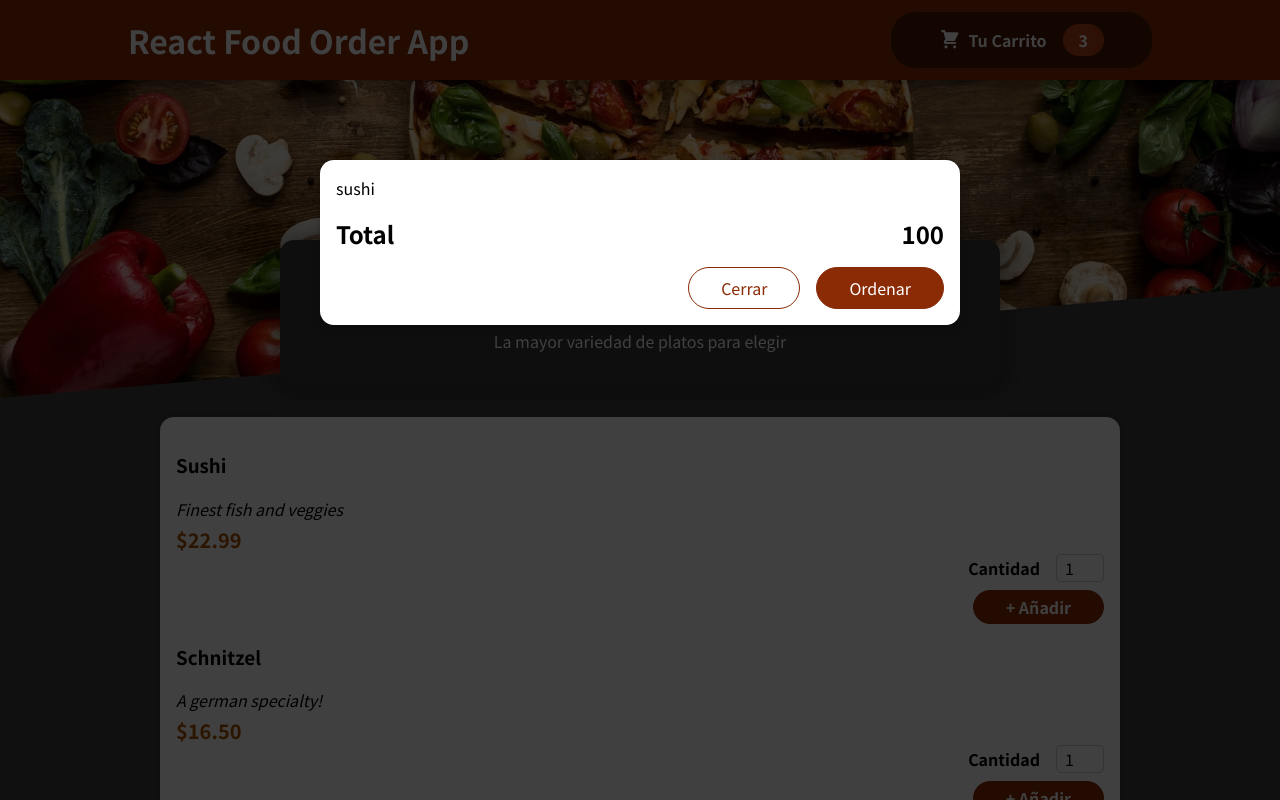
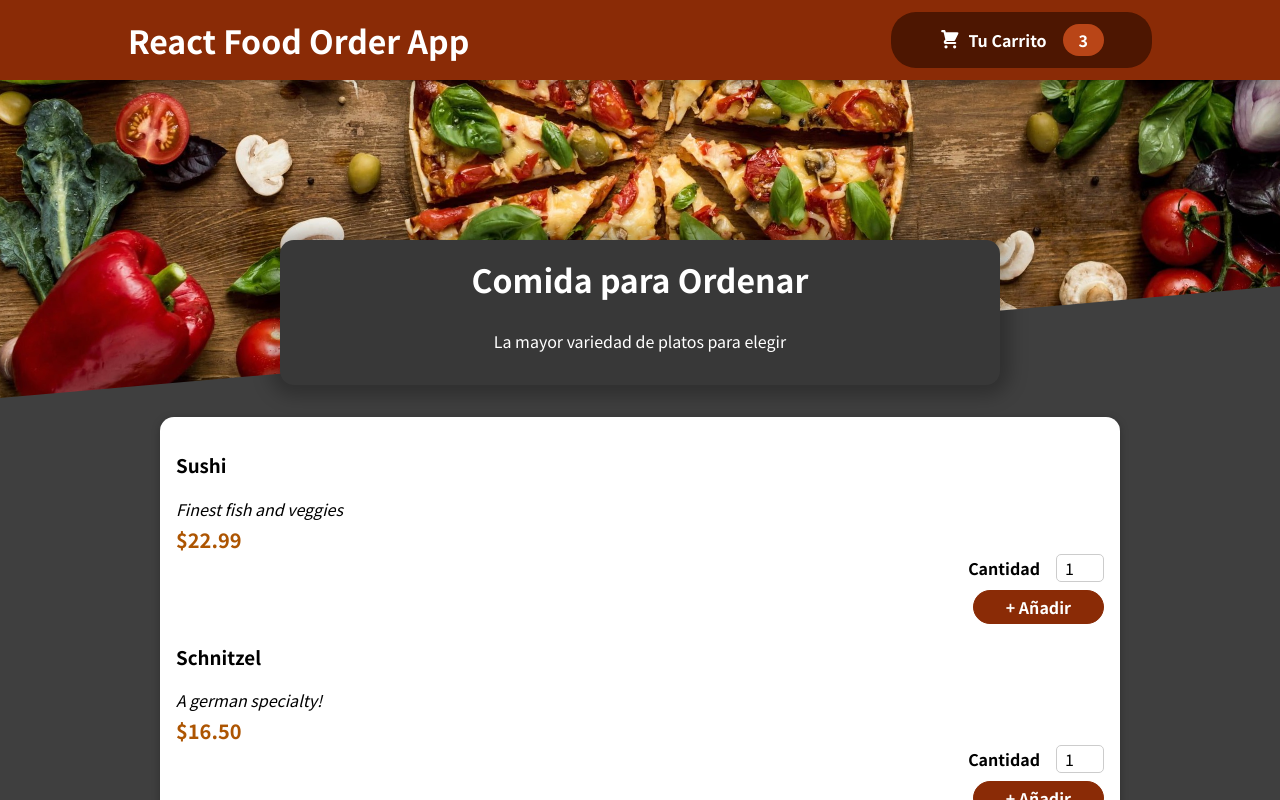
Before and after one commit to jomoral84/React-Food-App, a React (Create React App) app: page / in a window 1280 px wide. Shown: the top 800 px of the page. Built offline with nearby package versions, Linux system fonts and the light colour scheme.

Commit message:
Creacion de CartProvider

```diff
--- a/src/App.js
+++ b/src/App.js
@@ -1,21 +1,40 @@
-import { Fragment } from "react";
+import { Fragment, useState } from "react";
 import Header from "./components/Layout/Header";
 import Meals from "./components/Meal/Meals";
 import Cart from "./components/Cart/Cart";
+import CartProvider from "./store/CartProvider";
 
 
 function App() {
+
+   const [cartIsShow, setCartIsShow] = useState(false);
+
+
+   const showCartHandler = () => {
+     setCartIsShow(true);
+    };
+
+   const hideCartHandler = () => {
+     setCartIsShow(false);
+    };
+
+
+
+
   return (
-    <Fragment>
-      <Cart/>
-    <Header/>
+   <CartProvider>
+    {cartIsShow && <Cart onClose={hideCartHandler}/>}
+    <Header onShowCart={showCartHandler}/>
       <main>
       <Meals/>
       </main>
 
+   </CartProvider>
 
 
-    </Fragment>
+
+
+
 
   );
 }
--- a/src/components/Cart/Cart.js
+++ b/src/components/Cart/Cart.js
@@ -10,14 +10,14 @@ const Cart = (props) => {
 
 
     return (
-         <Modal>
+         <Modal onClose={props.onClose}>
             {cartItems}
             <div className={classes.total}>
                 <span>Total</span>
                 <span>100</span>
             </div>
             <div className={classes.actions}>
-                 <button className={classes['button--alt']}>Cerrar</button>
+                 <button className={classes['button--alt']} onClick={props.onClose}>Cerrar</button>
                  <button className={classes.button}>Ordenar</button>
 
             </div>
--- a/src/components/Layout/Header.js
+++ b/src/components/Layout/Header.js
@@ -8,7 +8,7 @@ const Header = (props) => {
     <Fragment>
    <header className={classes.header}>
      <h1>React Food Order App</h1>
-        <HeaderCardButton></HeaderCardButton>
+        <HeaderCardButton onClick={props.onShowCart}></HeaderCardButton>
    </header>
    <div className={classes['main-image']}>
        <img src={mealsImage} />
--- a/src/components/Layout/HeaderCardButton.js
+++ b/src/components/Layout/HeaderCardButton.js
@@ -4,7 +4,7 @@ import CartIcon from '../Cart/CartIcon';
 
 
 const HeaderCardButton = (props) => {
-  return <button className={classes.button}>
+  return <button className={classes.button} onClick={props.onClick}>
    <span className={classes.icon}><CartIcon></CartIcon></span>
    <span>Tu Carrito</span>
    <span className={classes.badge}>3</span>
--- a/src/components/UI/Modal.js
+++ b/src/components/UI/Modal.js
@@ -7,7 +7,7 @@ import ReactDOM from 'react-dom';
 
 const BackDrop = (props) => {
     return (
-        <div className={classes.backdrop}>
+        <div className={classes.backdrop} onClick={props.onClose}>
 
         </div>
     )
@@ -26,7 +26,7 @@ const ModalOverlay = (props) => {
 
 const Modal = (props) => {
     return <Fragment>
-            {ReactDOM.createPortal(<BackDrop/>, portalElements)}
+            {ReactDOM.createPortal(<BackDrop onClose={props.onClose}/>, portalElements)}
             {ReactDOM.createPortal(<ModalOverlay>{props.children}</ModalOverlay>, portalElements)}
 
         </Fragment>
--- /dev/null
+++ b/src/store/CartProvider.js
@@ -0,0 +1,29 @@
+import React from 'react';
+import CardContext from './cart-context';
+
+const CartProvider = (props) => {
+
+   const addItemHandler = (item) => {};
+
+  const removeItemHandler = (id) => {};
+
+
+
+   const cartContext = {
+      items: [],
+      totalAmount: 0,
+      addItem: addItemHandler,
+      removeItem: removeItemHandler,
+
+
+   }
+
+    return (
+       <CardContext.Provider>
+
+           {props.children}
+       </CardContext.Provider>
+    )
+}
+
+export default CartProvider
--- /dev/null
+++ b/src/store/cart-context.js
@@ -0,0 +1,11 @@
+import React from 'react'
+
+const CardContext = React.createContext({
+    items: [],
+    totalAmount: 0,
+    addItem: (item) => {},
+    removeItem: (id) => {}
+})
+
+
+export default CardContext;
```
Also changed, not shown: 1 other file (tests, documents, lock files or other folders).
